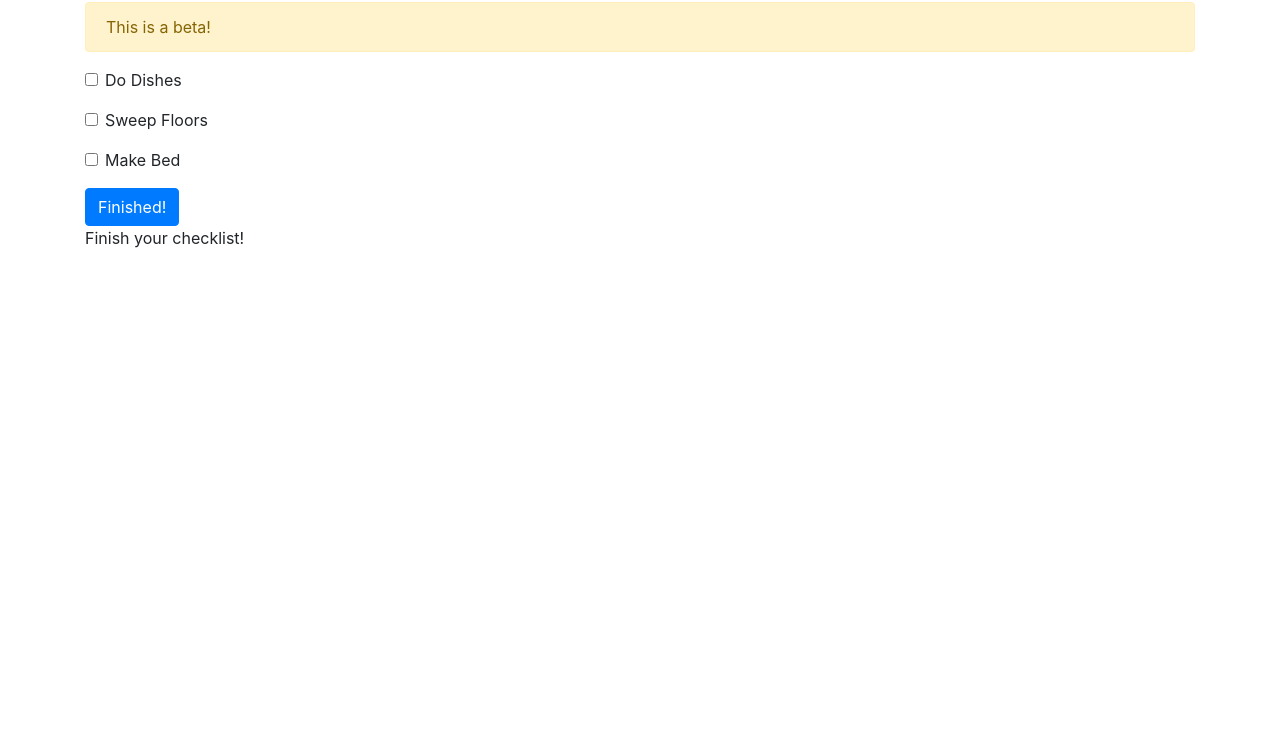
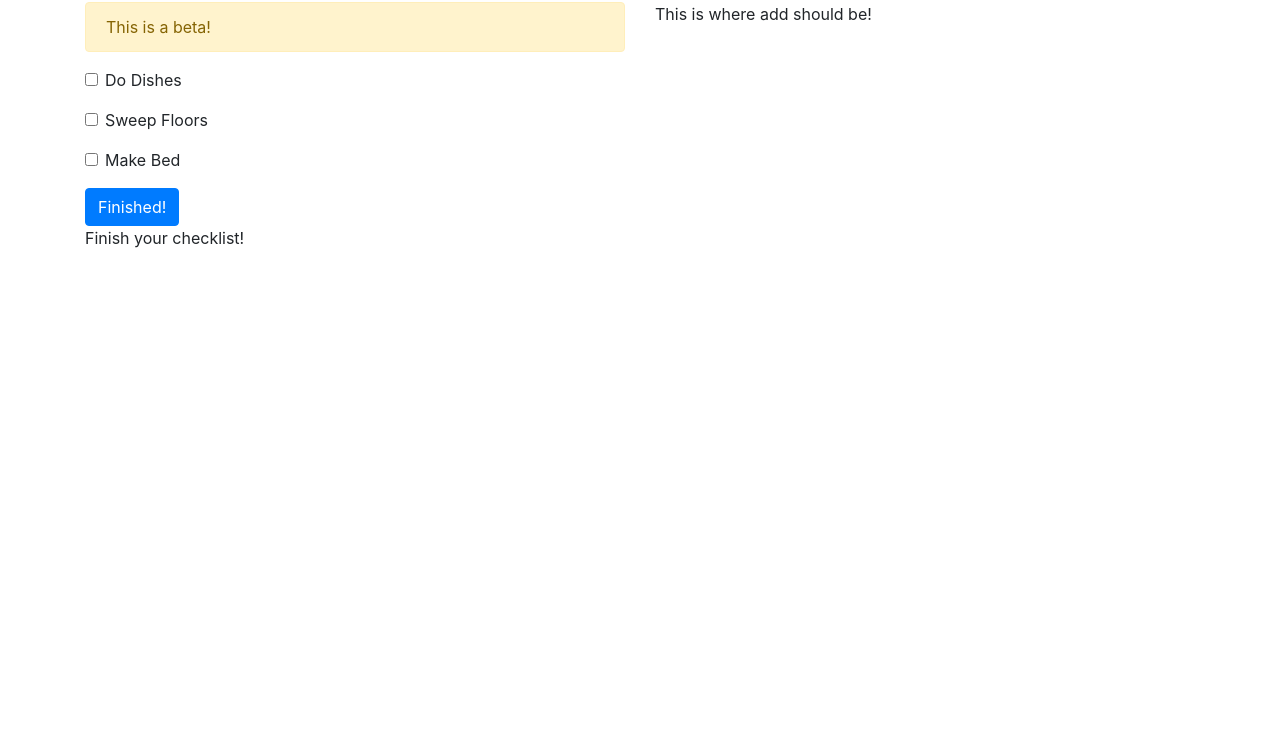
Before and after one commit to stephen-obashitech/checklist-app, a website: page index.html in a window 1280 px wide. Shown: the part 54-800 px from the top of the page. Drawn offline with nearby package versions, Linux system fonts and the light colour scheme.

Commit message:
split into two columns

```diff
--- a/index.html
+++ b/index.html
@@ -12,6 +12,8 @@
   <div class="container">
     <h1>Checklist App</h1>
 
+    <div class="row">
+      <div class="col-md" id="displayChecklist">
         <div class="alert alert-warning">
           <p class="mb-0">This is a beta!</p>
         </div>
@@ -33,6 +35,12 @@
 
         <p id="checklistFinished">Finish your checklist!</p>
       </div>
+
+      <div class="col-md" id="addChecklist">
+        <p>This is where add should be!</p>
+      </div>
+    </div>
+  </div>
   <!-- Bootstrap stuff -->
   <script src="https://code.jquery.com/jquery-3.2.1.slim.min.js" integrity="sha384-KJ3o2DKtIkvYIK3UENzmM7KCkRr/rE9/Qpg6aAZGJwFDMVNA/GpGFF93hXpG5KkN" crossorigin="anonymous"></script>
   <script src="https://cdnjs.cloudflare.com/ajax/libs/popper.js/1.12.9/umd/popper.min.js" integrity="sha384-ApNbgh9B+Y1QKtv3Rn7W3mgPxhU9K/ScQsAP7hUibX39j7fakFPskvXusvfa0b4Q" crossorigin="anonymous"></script>
```
Lines whose indentation alone changed are shown as unchanged.
